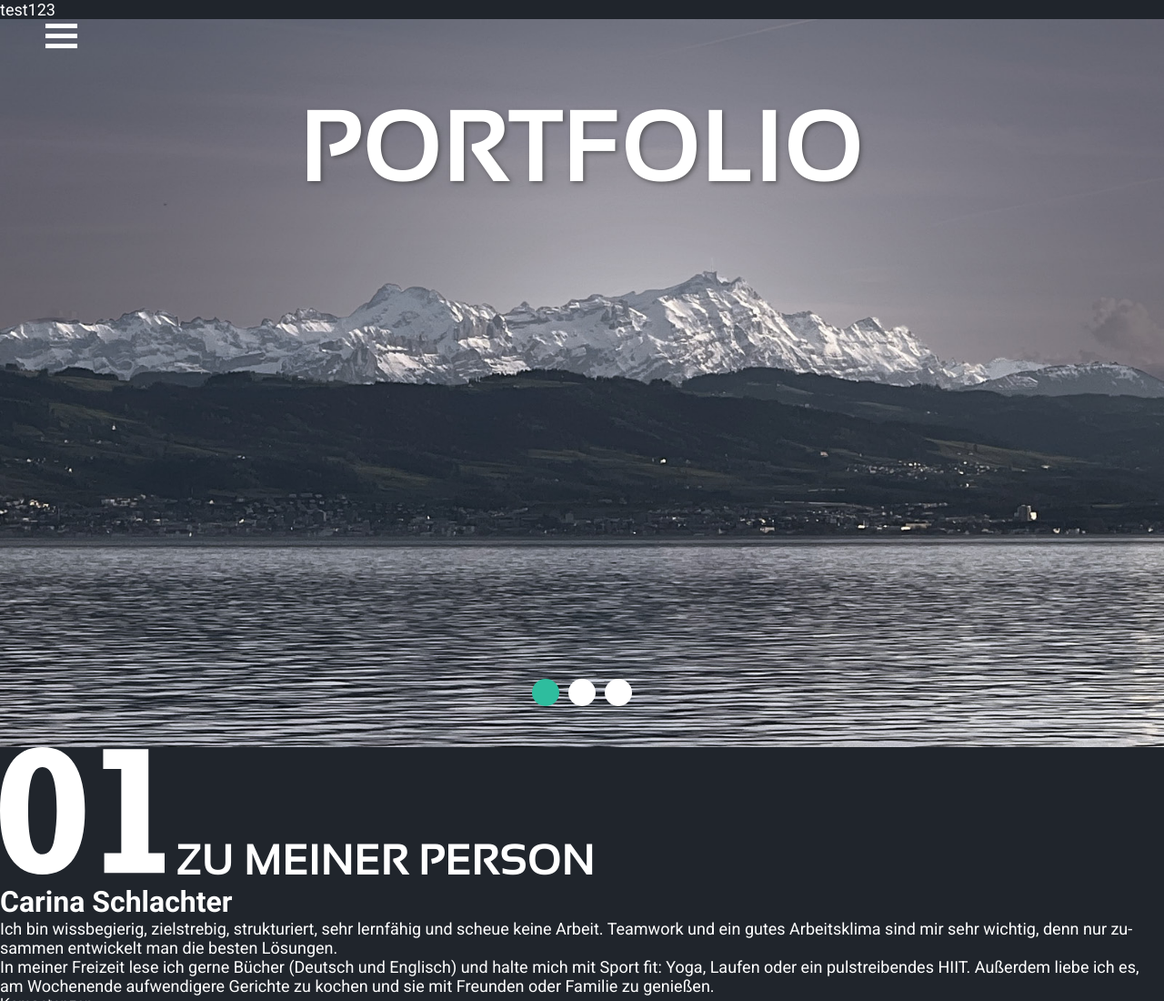
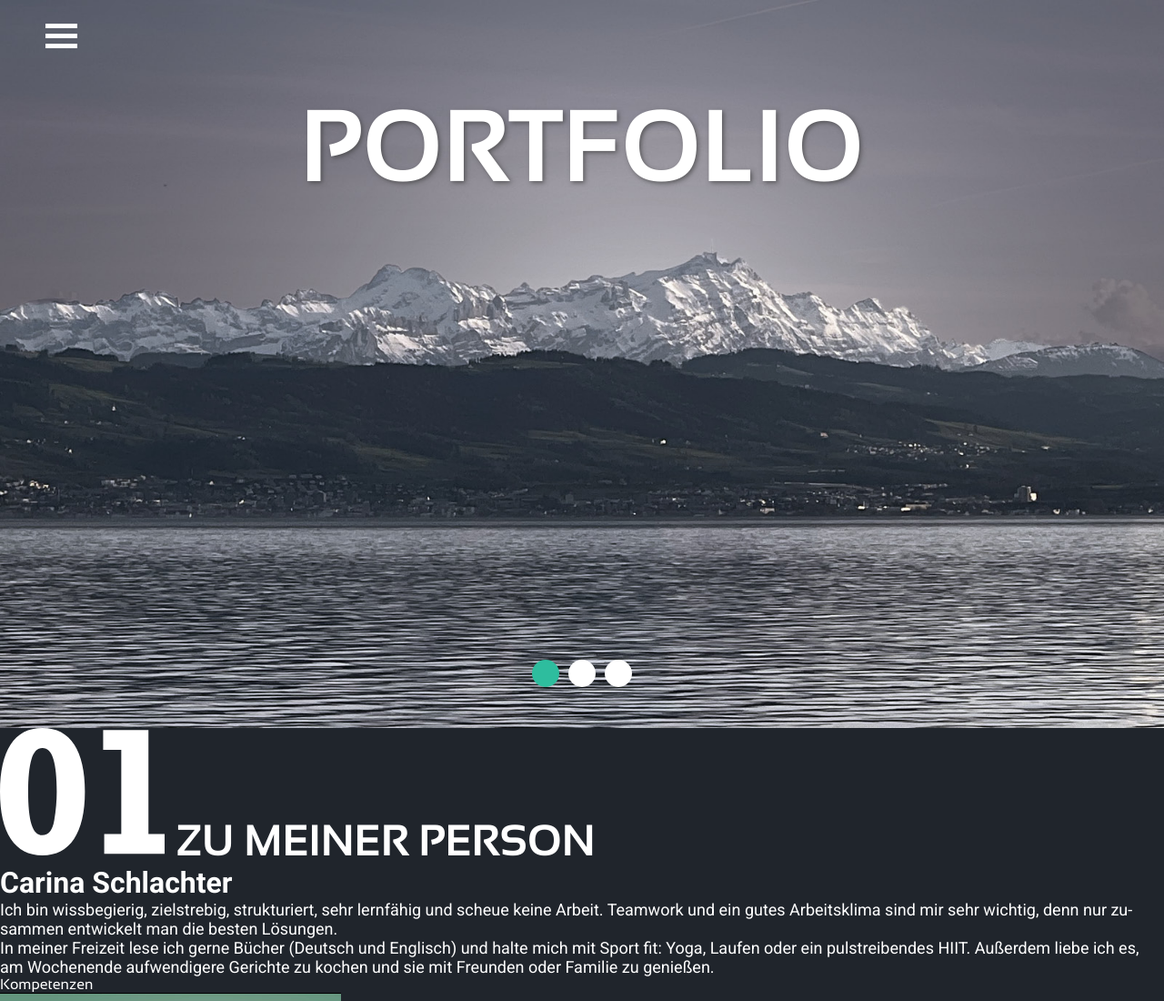
Before and after one commit to IU-Webprogrammierung/web-programmierung-CarinaS99, a plain HTML site: page index.html in a window 1280 px wide. Shown: the top 1100 px of the page at 91% size. Drawn offline with Linux system fonts and the light colour scheme.

Commit message:
deleting the test element

```diff
--- a/index.html
+++ b/index.html
@@ -38,9 +38,6 @@
     </header>
 
     <main role="main">
-        <p>
-            test123
-        </p>
 
         <!-- Slideshow container
          enthält alle Bilder der Slideshow und die Dots, um zwischen den Bildern zu navigieren -->
```
